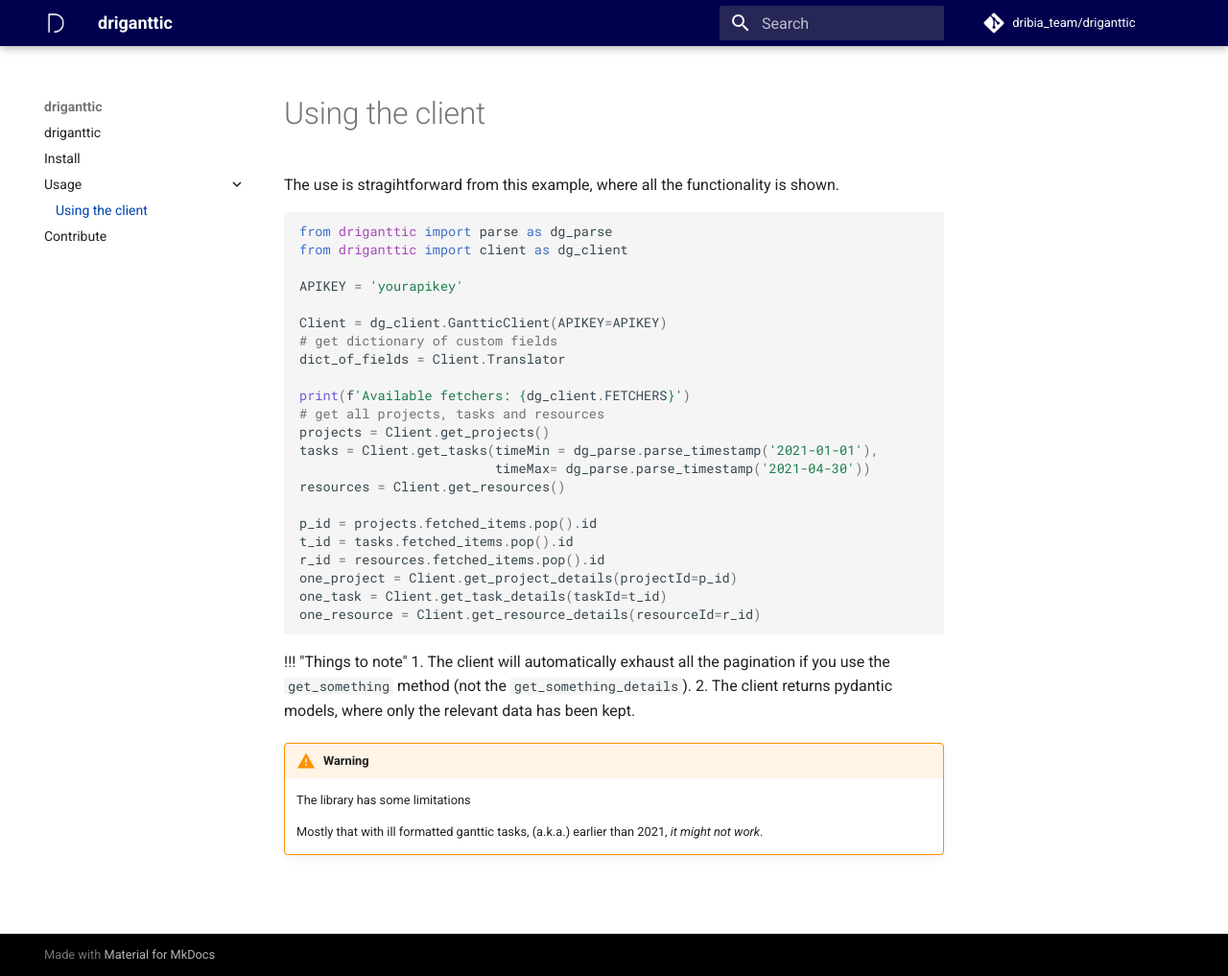
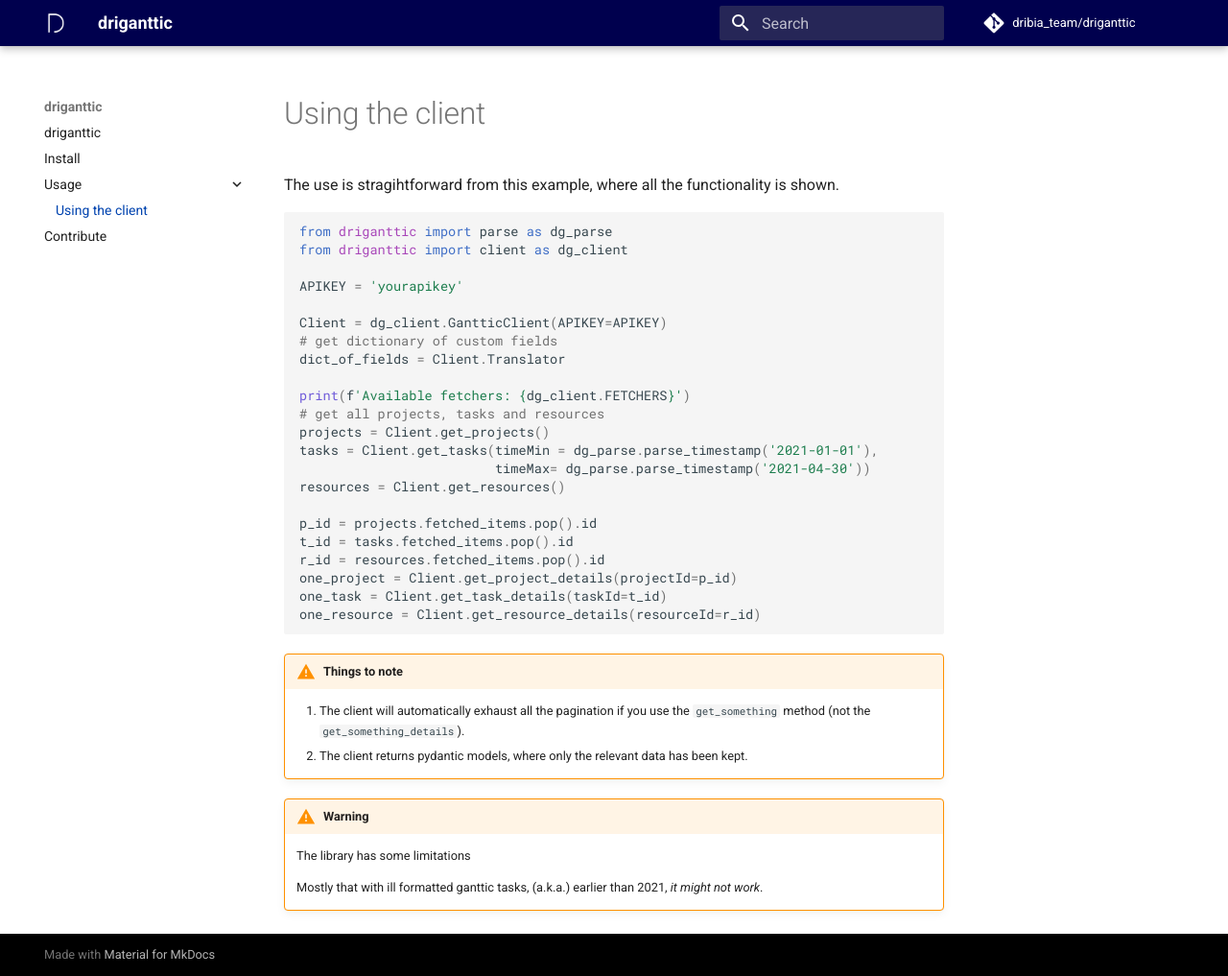
Before and after one commit to dribia/driganttic, an MkDocs documentation site: the page built from docs/usage/howto.md, in a window 1280 px wide and 1017 px high. Shown: the whole window at 96% size. Built offline with MkDocs 1.6.1 and Material for MkDocs 9.7.7, drawn with Linux system fonts in a browser that asks for light colours; part of the change alters nothing that is shown.

Commit message:
Better docs

````diff
--- a/docs/usage/howto.md
+++ b/docs/usage/howto.md
@@ -27,7 +27,7 @@ one_task = Client.get_task_details(taskId=t_id)
 one_resource = Client.get_resource_details(resourceId=r_id)
 ```
 
-!!! "Things to note"
+!!! warning "Things to note"
     1. The client will automatically exhaust all the pagination if you use the `get_something` method (not the `get_something_details`).
     2. The client returns pydantic models, where only the relevant data has been kept.
 
````
